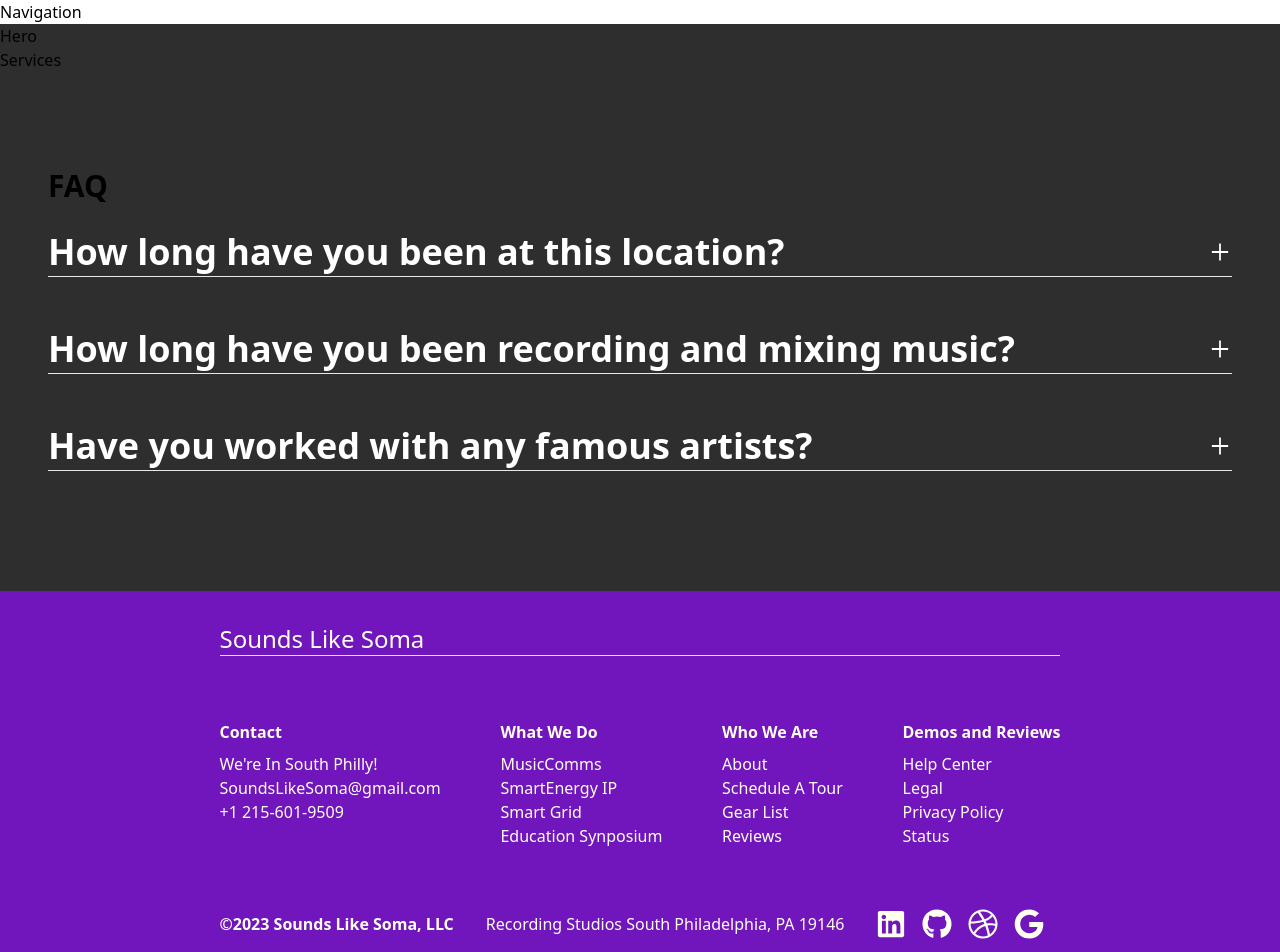
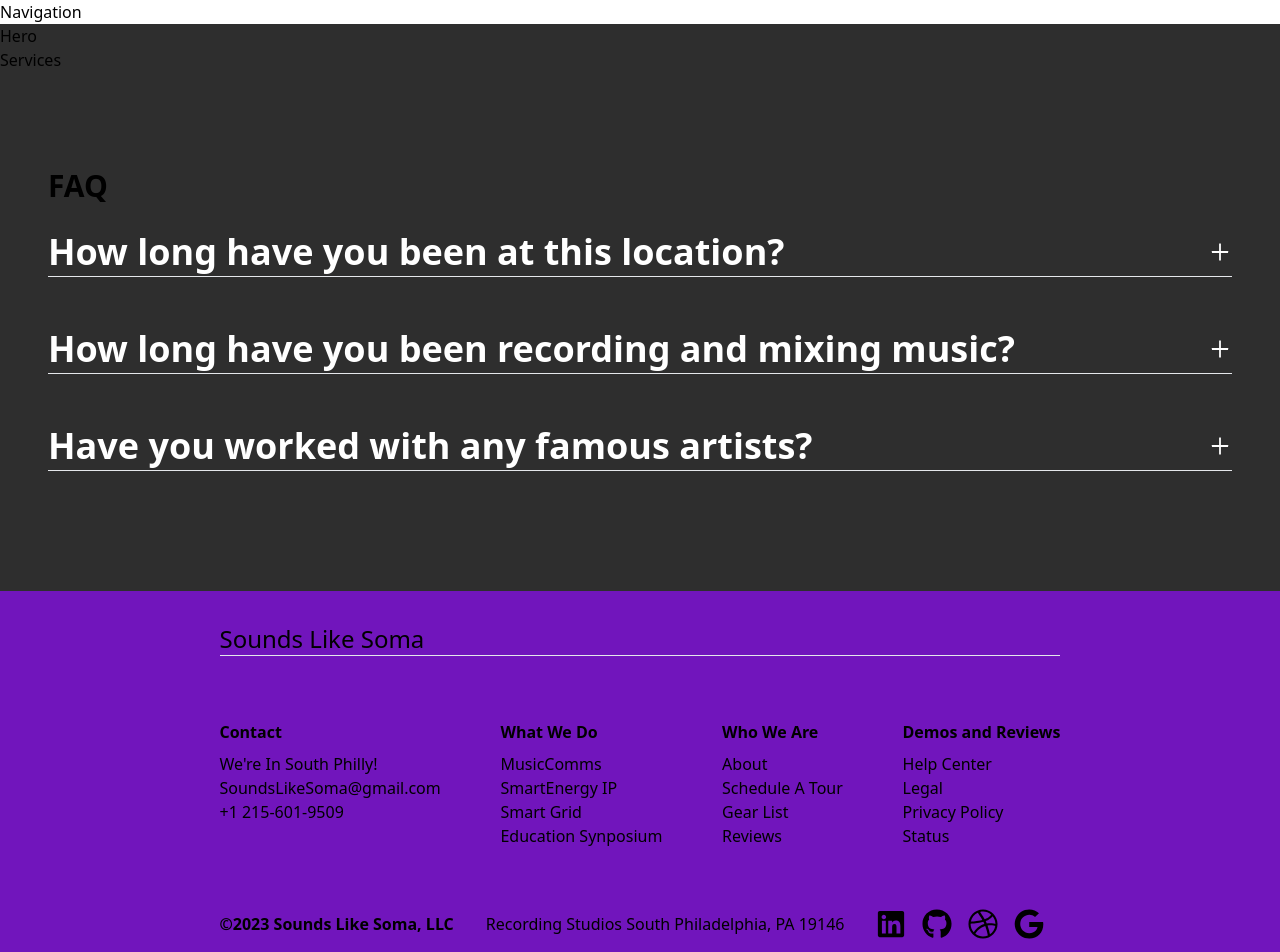
Before and after one commit to zackhanni/sounds-like-soma, a Next.js app: page / in a window 1280 px wide. Shown: the top 952 px of the page. Built offline with nearby package versions, Linux system fonts and the light colour scheme.

Commit message:
remove footer text color default

```diff
--- a/app/components/Footer.tsx
+++ b/app/components/Footer.tsx
@@ -5,7 +5,7 @@ import FooterData from "./FooterData";
 
 export default function Footer() {
   return (
-    <footer className=" bg-[#7115bc] text-[#fffff0] flex justify-center w-full">
+    <footer className=" bg-[#7115bc] flex justify-center w-full">
       <div className="py-8">
         <div className="">
           <Link href={"/"}>
```
